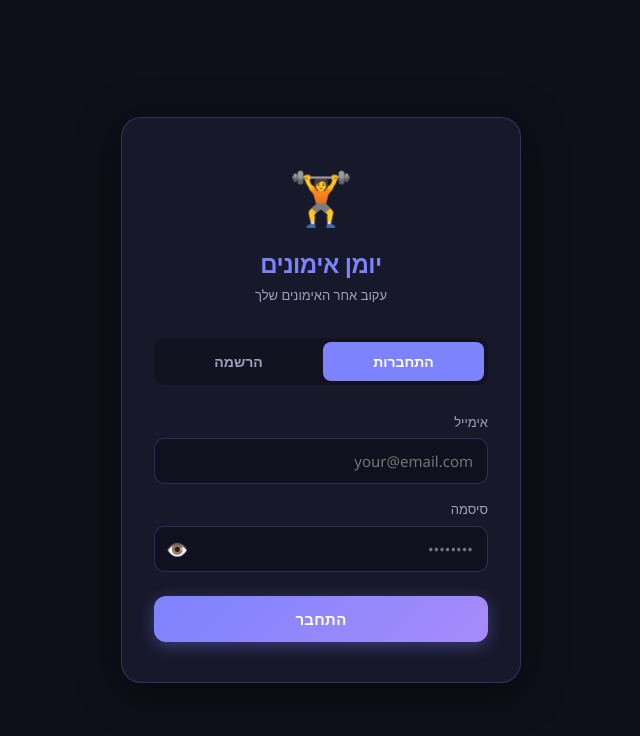
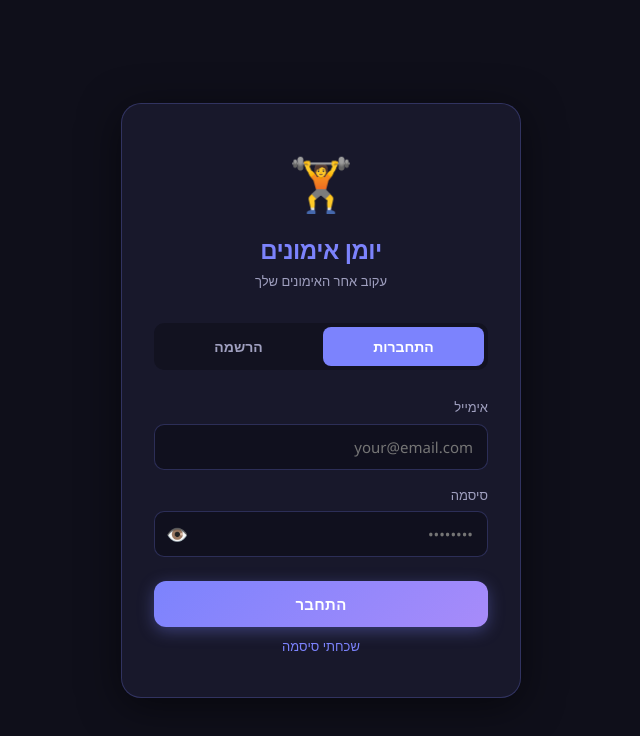
Before and after one commit to arli123/workout-app, a React (Vite) app: page / in a window 1280 px wide. Shown: the top 736 px of the page, without its empty margins (495-1135 px from the left). Built offline with nearby package versions, Linux system fonts and the light colour scheme; the HTML template or start-up script is replaced by a standard one.

Commit message:
add forgot password button

```diff
--- a/src/pages/Login.jsx
+++ b/src/pages/Login.jsx
@@ -290,6 +290,20 @@ export default function Login() {
           </button>
         </form>
 
+        {mode === 'login' && (
+          <button
+            type="button"
+            onClick={async () => {
+              if (!email) { alert('הכנס את האימייל שלך קודם'); return }
+              await supabase.auth.resetPasswordForEmail(email)
+              alert(`נשלח מייל לאיפוס סיסמה ל-${email}`)
+            }}
+            style={{ background: 'none', border: 'none', color: '#7c83fd', fontSize: '13px', cursor: 'pointer', marginTop: '10px', width: '100%', textAlign: 'center' }}
+          >
+            שכחתי סיסמה
+          </button>
+        )}
+
         {mode === 'register' && !inviteToken && (
           <p style={S.registerNote}>
             הרשמה אפשרית רק עם קישור הזמנה מהמנהל
```
